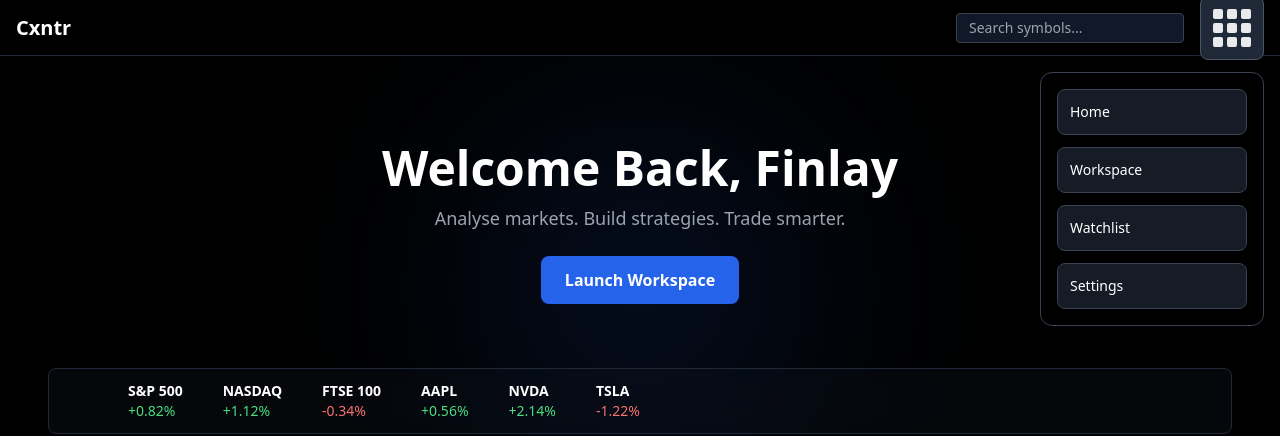
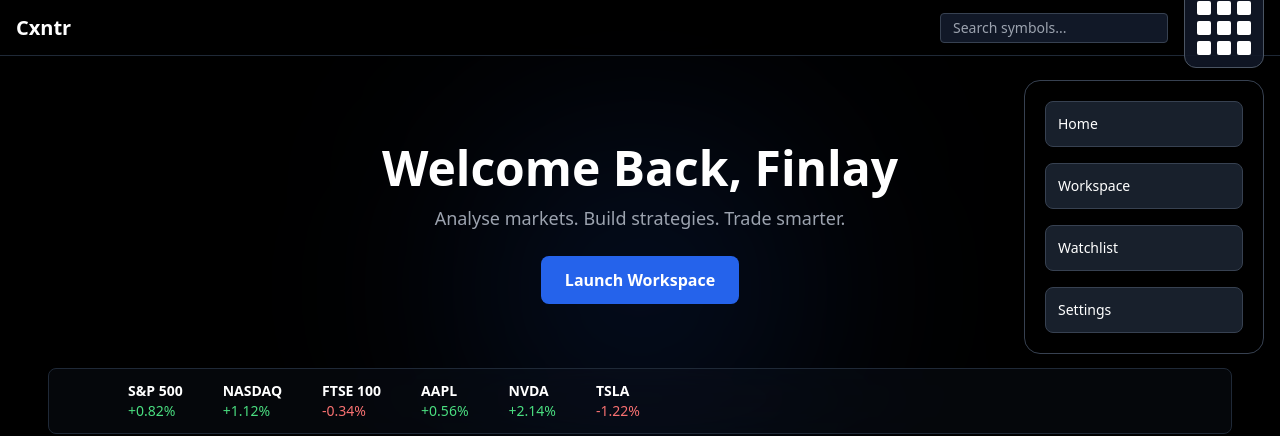
Before and after one commit to Cxntrol01/Trading-Newest, a Next.js app: page / in a window 1280 px wide. Both pictures are taken after a click on the button 1232 px from the left and 27 px from the top of the page. Shown: the top 436 px of the page. Built offline with nearby package versions, Linux system fonts and the light colour scheme; no server answers.

Commit message:
Update WaffleMenu.tsx

```diff
--- a/components/WaffleMenu.tsx
+++ b/components/WaffleMenu.tsx
@@ -12,16 +12,16 @@ export default function WaffleMenu() {
       <button
         onClick={() => setOpen(!open)}
         className="
-          p-3 rounded-lg bg-gray-800 border border-gray-600
-          hover:bg-gray-700 transition shadow-lg
+          p-3 rounded-xl bg-gray-900/90 border border-gray-600
+          hover:bg-gray-800 transition shadow-xl
         "
       >
-        {/* MUCH clearer waffle icon */}
-        <div className="grid grid-cols-3 gap-1">
+        {/* Larger, clearer waffle icon */}
+        <div className="grid grid-cols-3 gap-1.5">
           {[...Array(9)].map((_, i) => (
             <span
               key={i}
-              className="w-2.5 h-2.5 bg-white/90 rounded-sm"
+              className="w-3.5 h-3.5 bg-white rounded-sm shadow-sm"
             ></span>
           ))}
         </div>
@@ -31,18 +31,18 @@ export default function WaffleMenu() {
       {open && (
         <div
           className="
-            absolute mt-3 right-0 w-56
-            bg-black/85 backdrop-blur-xl
-            border border-gray-700 rounded-xl
-            shadow-2xl p-4 animate-fadeIn
+            absolute mt-3 right-0 w-60
+            bg-black/95 backdrop-blur-xl
+            border border-gray-700 rounded-2xl
+            shadow-2xl p-5 animate-fadeIn
           "
         >
-          <div className="grid grid-cols-1 gap-3 text-sm">
+          <div className="grid grid-cols-1 gap-4 text-sm">
 
             <Link
               href="/"
               className="
-                p-3 rounded-lg bg-gray-800/70 hover:bg-gray-700
+                p-3 rounded-lg bg-gray-800/80 hover:bg-gray-700
                 transition border border-gray-700 text-white font-medium
               "
             >
@@ -52,7 +52,7 @@ export default function WaffleMenu() {
             <Link
               href="/workspace"
               className="
-                p-3 rounded-lg bg-gray-800/70 hover:bg-gray-700
+                p-3 rounded-lg bg-gray-800/80 hover:bg-gray-700
                 transition border border-gray-700 text-white font-medium
               "
             >
@@ -62,7 +62,7 @@ export default function WaffleMenu() {
             <Link
               href="/watchlist"
               className="
-                p-3 rounded-lg bg-gray-800/70 hover:bg-gray-700
+                p-3 rounded-lg bg-gray-800/80 hover:bg-gray-700
                 transition border border-gray-700 text-white font-medium
               "
             >
@@ -72,7 +72,7 @@ export default function WaffleMenu() {
             <Link
               href="/settings"
               className="
-                p-3 rounded-lg bg-gray-800/70 hover:bg-gray-700
+                p-3 rounded-lg bg-gray-800/80 hover:bg-gray-700
                 transition border border-gray-700 text-white font-medium
               "
             >
```
